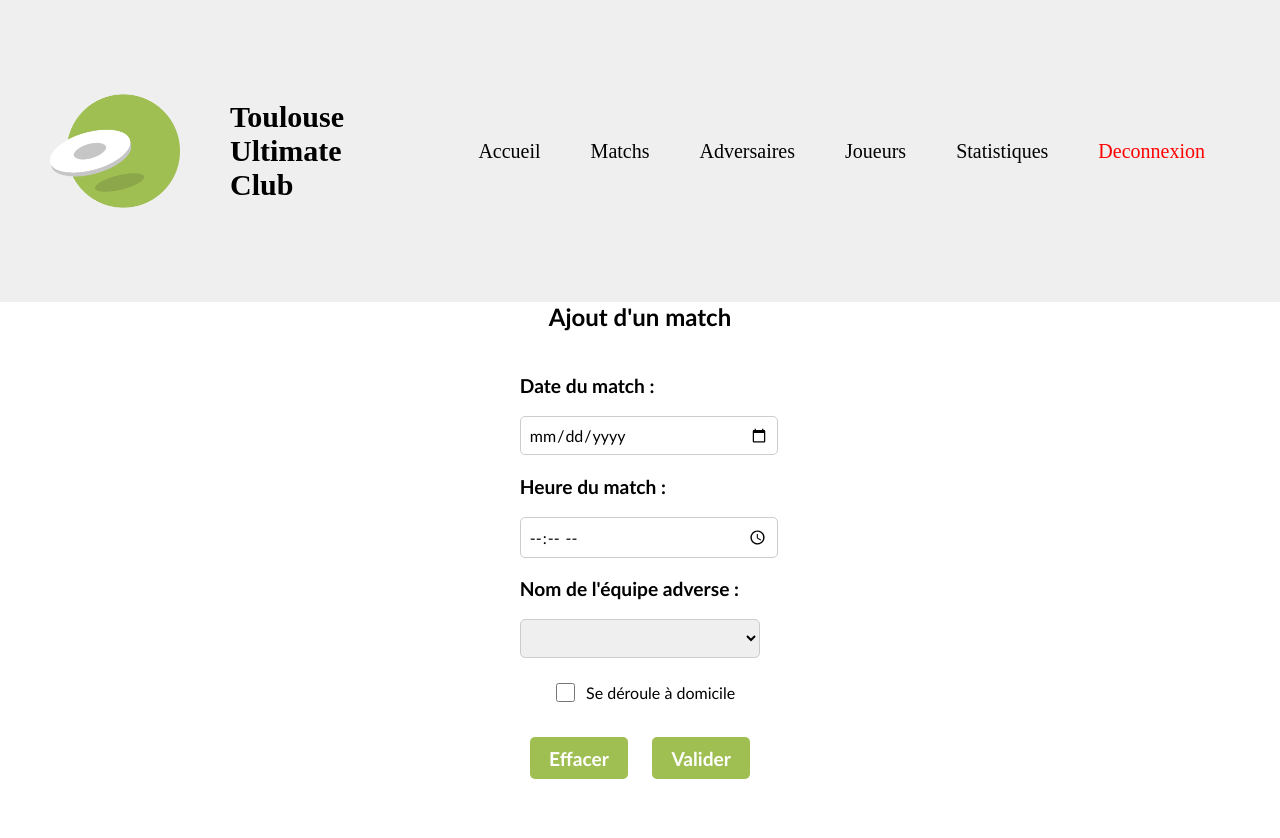
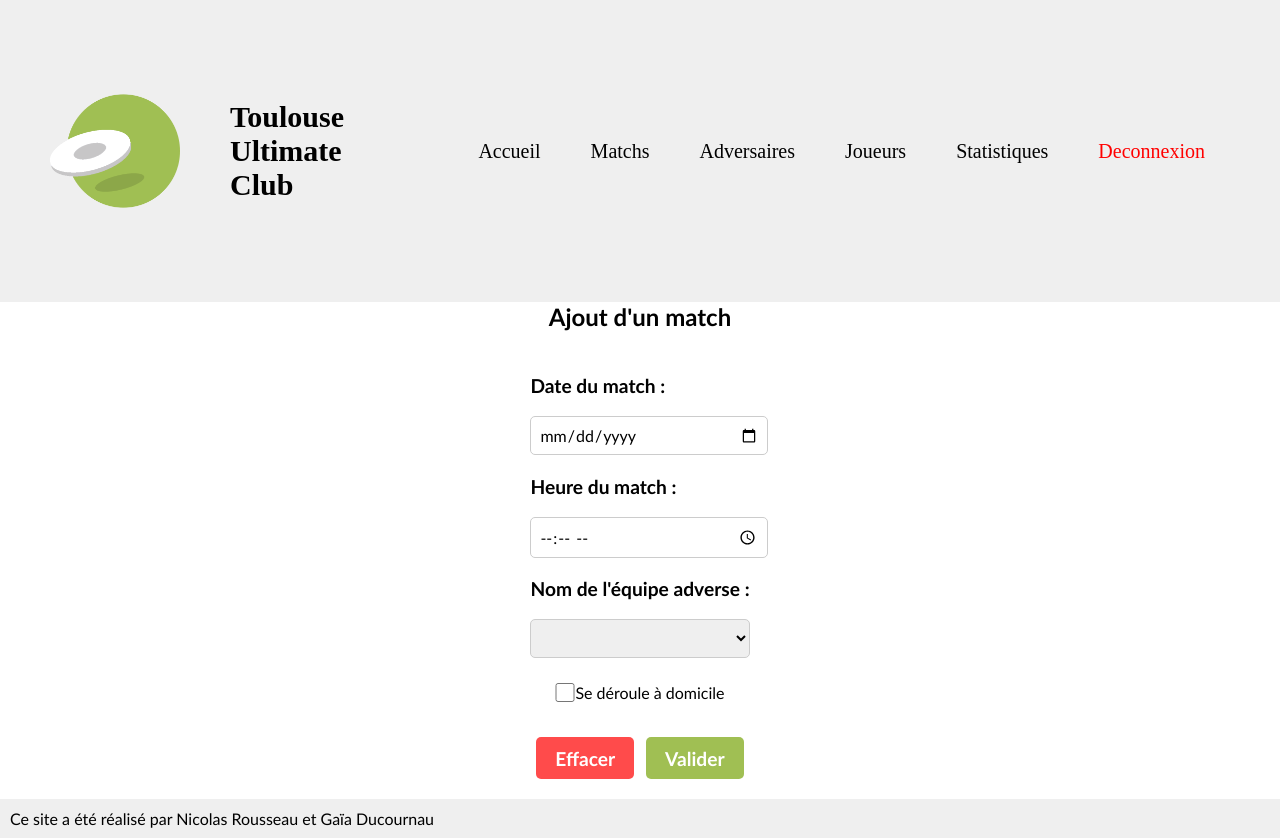
Before and after one commit to NeikoStream/Ultimate-Gestion, a PHP site: page /page/saisieMatch.php in a window 1280 px wide. Before the commit the page ends 779 px from the top, so only its background shows below. Run offline with PHP 8.4, Linux system fonts and the light colour scheme; the visitor is signed in with stand-in values (Sample User, id 1); data that the repository does not hold is empty; a stand-in replaces the project's code that opens the database connection.

Commit message:
update button formulaire + footer

```diff
--- a/css/style.css
+++ b/css/style.css
@@ -193,6 +193,17 @@ a {
   }
 }
 
+/*footer*/
+footer{
+  background-color: rgb(239, 239, 239);
+  margin-top:10px;
+}
+
+footer p{
+  margin: 10px;
+}
+
+
 /*Page Accueil*/
 
 #Titre-accueil {
@@ -358,18 +369,47 @@ a {
 }
 
 .saisieJoueur button {
-  margin: 10px;
+  margin: 10px auto;
+  justify-content: center;
+  text-align: center;
+  /*display: flex;*/
   font-size: 1.2em;
   font-weight: bold;
   padding: 0.5em 1em;
   border: none;
   border-radius: 5px;
+  cursor:pointer;
+}
+
+.bouton{
   background-color: #a0bf53;
   color: #fff;
 }
 
-.saisieJoueur button:hover {
+.supprimer{
+  background-color: #ff4b4b;
+  color: #fff;
+}
+
+.feuillematch{
+  justify-content: center;
+  text-align: center;
+  display: flex;
+}
+
+.bouton_form{
+  display:flex;
+}
+
+
+.bouton:hover {
   background-color: #8ca749;
+  color: #000000;
+}
+
+.supprimer:hover{
+  background-color: red;
+  color: #000000;
 }
 
 /*Page Adversaires*/
--- a/page/accueil.php
+++ b/page/accueil.php
@@ -61,6 +61,4 @@ $matchsaison->execute();
 
 </div>
 
-
-</body>
-</html>
+<?php require 'footer.php'; ?>
--- a/page/adversaires.php
+++ b/page/adversaires.php
@@ -31,5 +31,5 @@ $query->execute();
             </a>
         <?php endwhile; ?>
     </li>
-</body>
-</html>
+
+<?php require 'footer.php'; ?>
--- a/page/feuilleMatch.php
+++ b/page/feuilleMatch.php
@@ -188,5 +188,4 @@ $editetat = $linkpdo->prepare('UPDATE matchs SET etre_prepare = :etre_prepare wh
          </section>
 
 
-	</body>
-</html>
+<?php require 'footer.php'; ?>
--- a/page/footer.php
+++ b/page/footer.php
@@ -0,0 +1,5 @@
+        <footer class="container">
+            <p>Ce site a été réalisé par Nicolas Rousseau et Gaïa Ducournau</p>
+        </footer>
+    </body>
+</html>
--- a/page/joueurs.php
+++ b/page/joueurs.php
@@ -11,7 +11,7 @@ require 'header.php';
 // récupérer tous les joueurs
 require '../fonctionPHP/connexionbd.php';
 ///Préparation de la requête sans les variables (marqueurs : nominatifs)
-$query= $linkpdo->prepare('SELECT *,DATE_FORMAT(date_naissance, "%d/%m/%Y") datej FROM joueur');
+$query= $linkpdo->prepare('SELECT *,DATE_FORMAT(date_naissance, "%d/%m/%Y") datej FROM joueur ORDER by prenom, nom');
  ///Liens entre variables PHP et marqueurs
 $query->execute();
 
@@ -42,5 +42,5 @@ $query->execute();
             </a>
         <?php endwhile; ?>
     </li>
-</body>
-</html>
+
+<?php require 'footer.php'; ?>
--- a/page/match.php
+++ b/page/match.php
@@ -122,5 +122,5 @@ require '../fonctionPHP/connexionbd.php';
             </a>
             <?php endwhile; ?>
         </li>
-</body>
-</html>
+
+<?php require 'footer.php'; ?>
--- a/page/saisieEquipe.php
+++ b/page/saisieEquipe.php
@@ -23,8 +23,10 @@ require 'header.php';
                         <label for="photo">Photo :</label>
                         <input type="file" name="photo_saisie" id="photo_saisie" accept="image/png, image/jpeg"/><br>
 
-						<button type="reset">Effacer</button>
-						<button type="submit">Valider</button>
+                        <div class="bouton_form">
+                            <button class="supprimer" type="submit">Effacer</button>
+                            <button class="bouton" type="submit">Valider</button>
+                        </div>
                     </div>
                 </fieldset>
             </form>
--- a/page/saisieMatch.php
+++ b/page/saisieMatch.php
@@ -45,11 +45,13 @@ $adversaire->execute();
                             <input type="checkbox" name="etre_domicile_saisie" id="etre_domicile_saisie"/><p>Se déroule à domicile</p> <br>
                         </div>
 
-						<button type="reset">Effacer</button>
-						<button type="submit">Valider</button>
+						<div class="bouton_form">
+                            <button class="supprimer" type="submit">Effacer</button>
+                            <button class="bouton" type="submit">Valider</button>
+                        </div>
                     </div>
                 </fieldset>
             </form>
          </section>
-	</body>
-</html>
+
+ <?php require 'footer.php'; ?>
--- a/page/statistiques.php
+++ b/page/statistiques.php
@@ -98,3 +98,5 @@ $nbMatchs = $victoires[0] + $defaites[0] + $nuls[0]
 </table>
 
 <script src="../js/winrate.js"></script>
+
+<?php require 'footer.php'; ?>
```
Also changed, not shown: page/modifierEquipe.php (+6 -4 lines), page/modifierJoueur.php (+6 -5 lines), page/modifierMatch.php (+8 -5 lines), page/saisieJoueur.php (+6 -4 lines), page/saisieParticiper.php (deleted).
